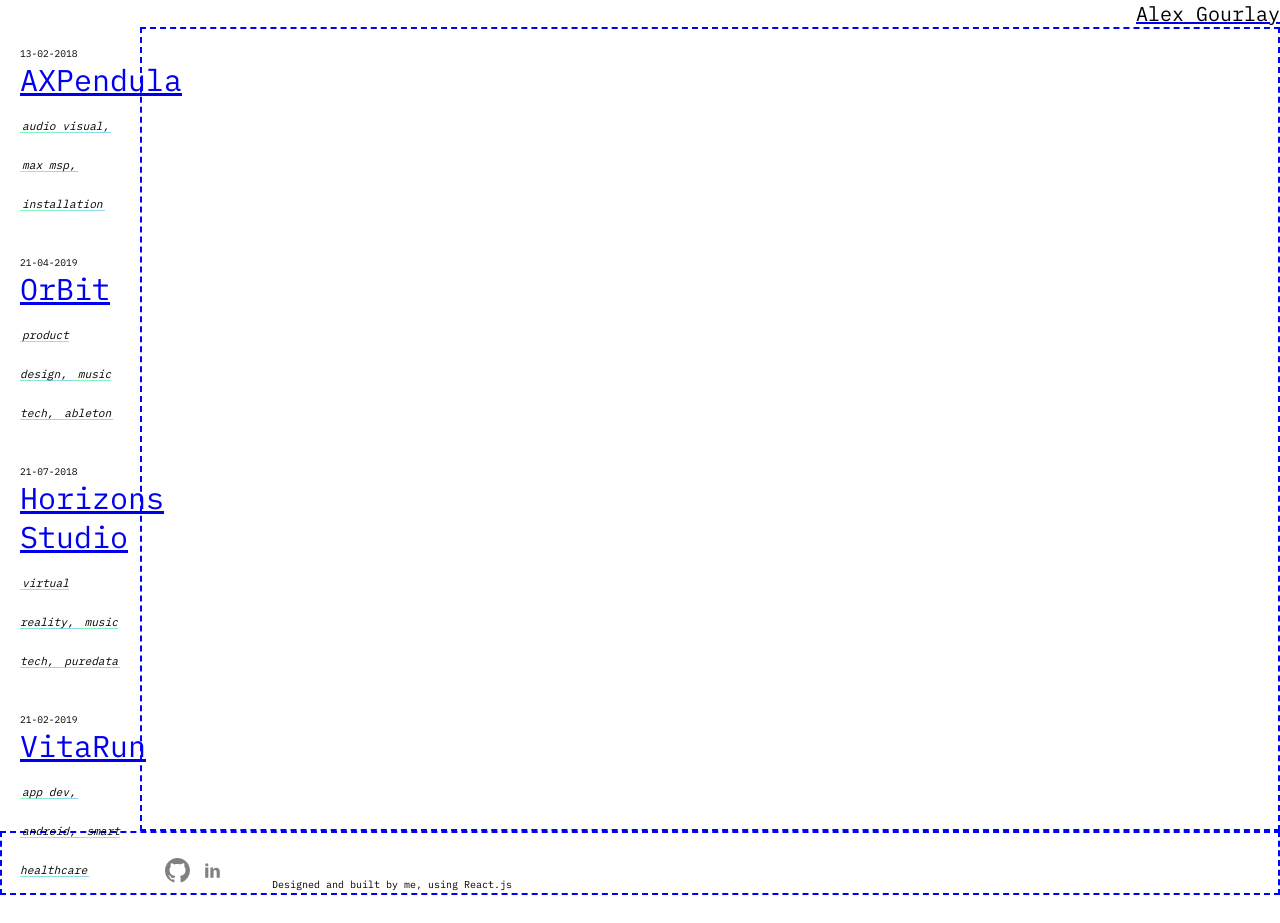
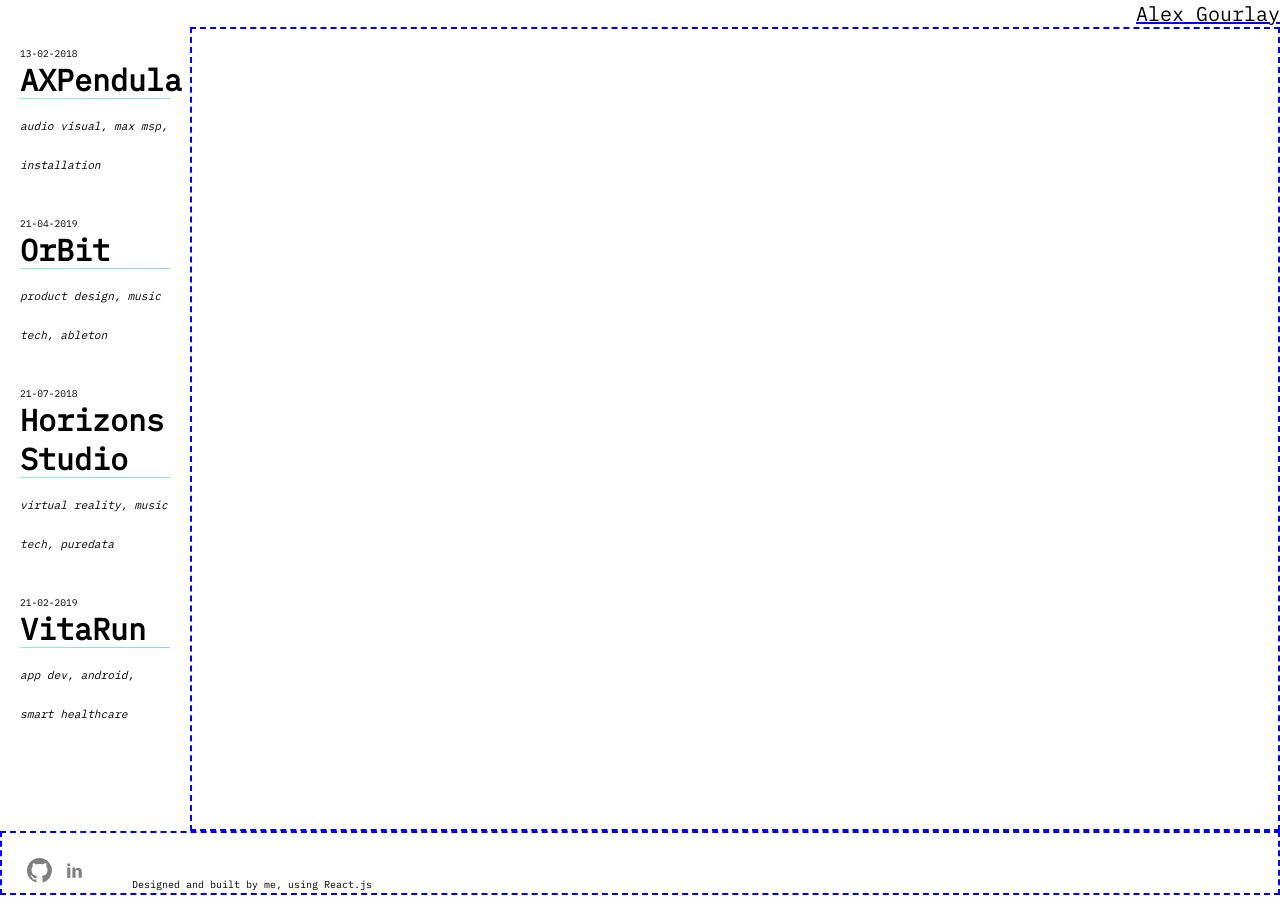
Before and after one commit to alexdgourlay/alexgourlay_com, a React (Create React App) app in the folder alexgourlay_com/: page / in a window 1280 px wide. Built offline with nearby package versions, Linux system fonts and the light colour scheme.

Commit message:
Update ProjectTile to give Link when onClick

```diff
--- a/alexgourlay_com/src/components/ProjectTile/ProjectTile.css
+++ b/alexgourlay_com/src/components/ProjectTile/ProjectTile.css
@@ -1,9 +1,8 @@
 .tile {
     font-size: 30px;
     padding: 20px;
-    background: rgba(40,40,40, 0);
-    width: 100px;
-
+    background: rgba(40, 40, 40, 0);
+    width: 150px;
     -webkit-transition: background-color 600ms linear;
     -ms-transition: background-color 600ms linear;
     transition: background-color 600ms linear;
@@ -11,7 +10,7 @@
 
 .tile:hover {
     border: 20px black;
-    background: rgba(40,40,40, 0.1);
+    background: rgba(40, 40, 40, 0.1);
     -webkit-transition: background-color 200ms linear;
     -ms-transition: background-color 200ms linear;
     transition: background-color 200ms linear;
@@ -23,28 +22,29 @@
 }
 
 #title {
-    font-weight: 400;
+    font-weight: 600;
     max-width: 100%;
+    background-image: linear-gradient(120deg, #84fab0 0%, #8fd3f4 100%);
+    background-repeat: no-repeat;
+    background-size: 100% 0.05em;
+    background-position: 0 100%;
+    transition: background-size 0.15s ease-in;
+}
+
+#title:hover {
+    background-size: 100% 88%;
 }
 
 p {
     font-size: 0.5rem;
     text-align: justify;
     line-height: 1.2;
-    padding: 2px;
+    padding: 0px;
 }
 
 .tag {
     font-size: 0.7rem;
-    font-style:italic;
+    font-style: italic;
     display: inline;
-    background-image: linear-gradient(120deg, #84fab0 0%, #8fd3f4 100%);
-    background-repeat: no-repeat;
-    background-size: 100% 0.1em;
-    background-position: 0 88%;
-    transition: background-size 0.15s ease-in;
-  }
-
-.tag:hover {
-    background-size: 100% 88%;
-  }
+    margin: 0%;
+}
--- a/alexgourlay_com/src/components/ProjectTile/ProjectTile.js
+++ b/alexgourlay_com/src/components/ProjectTile/ProjectTile.js
@@ -1,6 +1,6 @@
 import React from 'react';
 import './ProjectTile.css';
-import { Link } from 'react-router-dom';
+import { Link, Redirect } from 'react-router-dom';
 
 export default class ProjectTile extends React.Component {
 
@@ -8,7 +8,8 @@ export default class ProjectTile extends React.Component {
         super(props);
 
         this.state = {
-            boundingRect: null
+            boundingRect: null,
+            redirect: false
         }
 
         // Reference for finding bounding box.
@@ -16,6 +17,7 @@ export default class ProjectTile extends React.Component {
 
         // BINDINGS
         this.setBoundingRect = this.setBoundingRect.bind(this);
+        this.handleTileClick = this.handleTileClick.bind(this);
     }
 
     componentDidMount = () => {
@@ -30,23 +32,32 @@ export default class ProjectTile extends React.Component {
         })
     }
 
+    handleTileClick() {
+        this.setState({
+            redirect: true
+        })
+    }
+
     render() {
         let project = this.props.project;
         let titleNoSpaces = project.title.replace(/\s/g, '');
 
-        // console.log(`${this.props.match.url}/Projects/${titleNoSpaces}`);
-
+        if (this.state.redirect) {
+            return (
+                <Redirect push to={`${this.props.match.url}Projects/${titleNoSpaces}`} />
+            )
+        } else {
             return (
                 <div className="tile"
                     onMouseEnter={() => (this.props.handleTileEnter(project))}
                     onMouseLeave={() => (this.props.handleTileExit())}
-
+                    onClick={() => this.handleTileClick(project)}
                     ref={this.selector}
                 >
                     <div id="date">{project.date}</div>
-                <Link to={`${this.props.match.url}Projects/${titleNoSpaces}`} >
+                    {/* <Link to={`${this.props.match.url}Projects/${titleNoSpaces}`} >
+                    </Link> */}
                     <div id="title">{project.title}</div>
-                </Link>
 
                     {project.tags.map((tag, index) => (
                         <p className="tag" key={index}>
@@ -55,8 +66,8 @@ export default class ProjectTile extends React.Component {
                                 : `${tag}, `.toLowerCase()}
                         </p>
                     ))}
-
                 </div>
             );
         }
     }
+}
```
Lines whose indentation alone changed are shown as unchanged.
